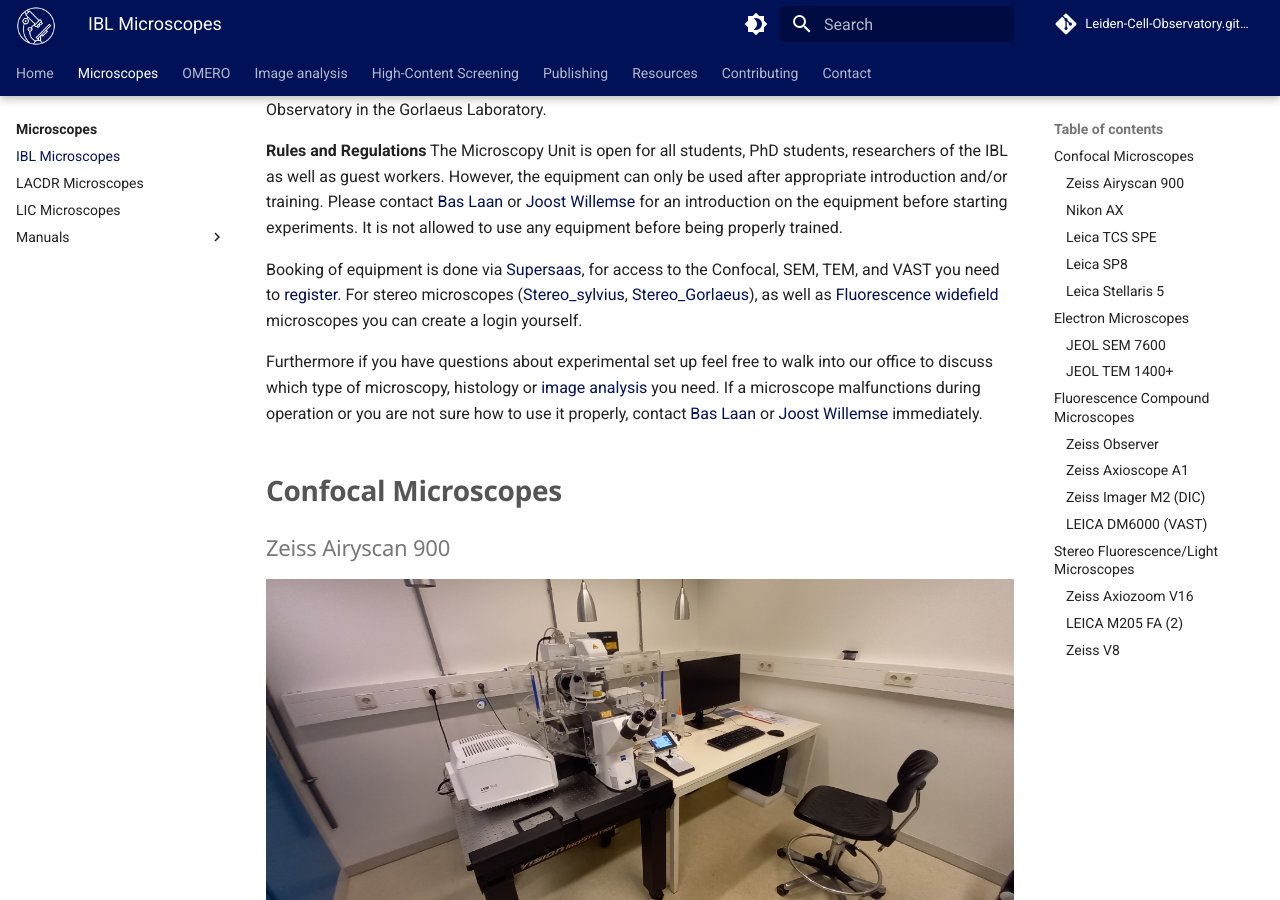
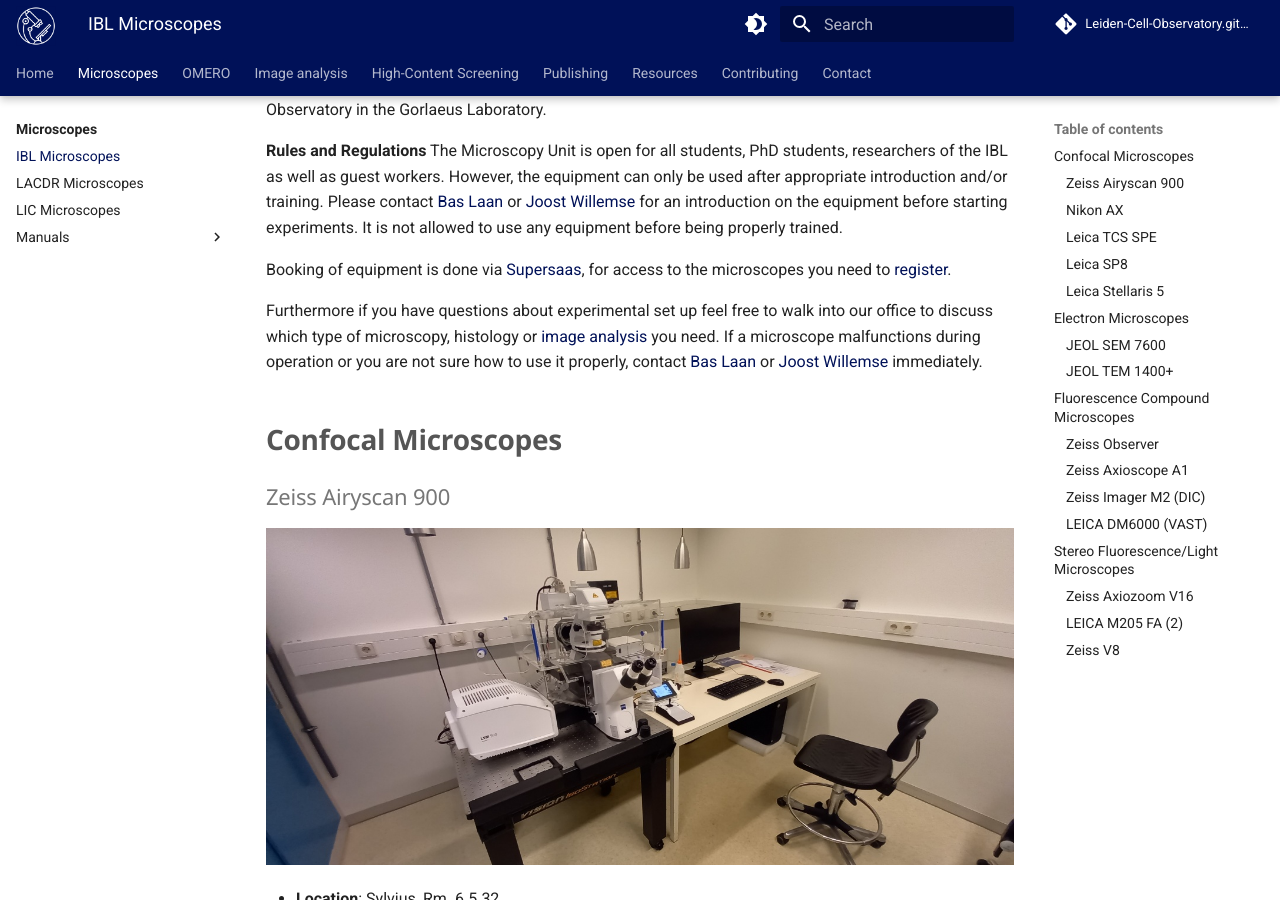
Before and after one commit to Leiden-Cell-Observatory/Leiden-Cell-Observatory.github.io, an MkDocs documentation site: the page built from docs/microscopes/iblmicroscopes.md, in a window 1280 px wide and 900 px high, scrolled down 309 px. Built offline with MkDocs 1.6.1 and Material for MkDocs 9.7.7, drawn with Linux system fonts in a browser that asks for light colours; comment, search, counter and statistics services are not loaded.

Commit message:
Revise booking instructions for microscopes
Updated registration information for microscopy equipment.

```diff
--- a/docs/microscopes/iblmicroscopes.md
+++ b/docs/microscopes/iblmicroscopes.md
@@ -4,7 +4,7 @@
 **Rules and Regulations**
 The Microscopy Unit is open for all students, PhD students, researchers of the IBL as well as guest workers. However, the equipment can only be used after appropriate introduction and/or training. Please contact [Bas Laan](https://www.universiteitleiden.nl/en/staffmembers/bas-laan#tab-1) or [Joost Willemse](https://www.universiteitleiden.nl/en/staffmembers/joost-willemse) for an introduction on the equipment before starting experiments. It is not allowed to use any equipment before being properly trained.
 
-Booking of equipment is done via [Supersaas](https://www.supersaas.com/), for access to the Confocal, SEM, TEM, and VAST you need to [register](https://www.supersaas.com/form/CellObservatory/Registration). For stereo microscopes ([Stereo_sylvius](https://www.supersaas.com/schedule/IBL_Stereo/Stereo_sylvius), [Stereo_Gorlaeus](https://www.supersaas.com/schedule/IBL_Stereo/Stereo_Gorlaeus)), as well as [Fluorescence widefield](https://www.supersaas.nl/schedule/login/IBL_Fluowide/Fluorescence_widefield?after=%2Fschedule%2FIBL_FluoWide%2FFluorescence_widefield) microscopes you can create a login yourself.
+Booking of equipment is done via [Supersaas](https://www.supersaas.com/), for access to the microscopes you need to [register](https://www.supersaas.com/form/CellObservatory/Registration).
 
 Furthermore if you have questions about experimental set up feel free to walk into our office to discuss which type of microscopy, histology or [image analysis](https://leiden-cell-observatory.github.io/analysis/) you need. If a microscope malfunctions during operation or you are not sure how to use it properly, contact [Bas Laan](https://www.universiteitleiden.nl/en/staffmembers/bas-laan#tab-1) or [Joost Willemse](https://www.universiteitleiden.nl/en/staffmembers/joost-willemse) immediately.
 
```
